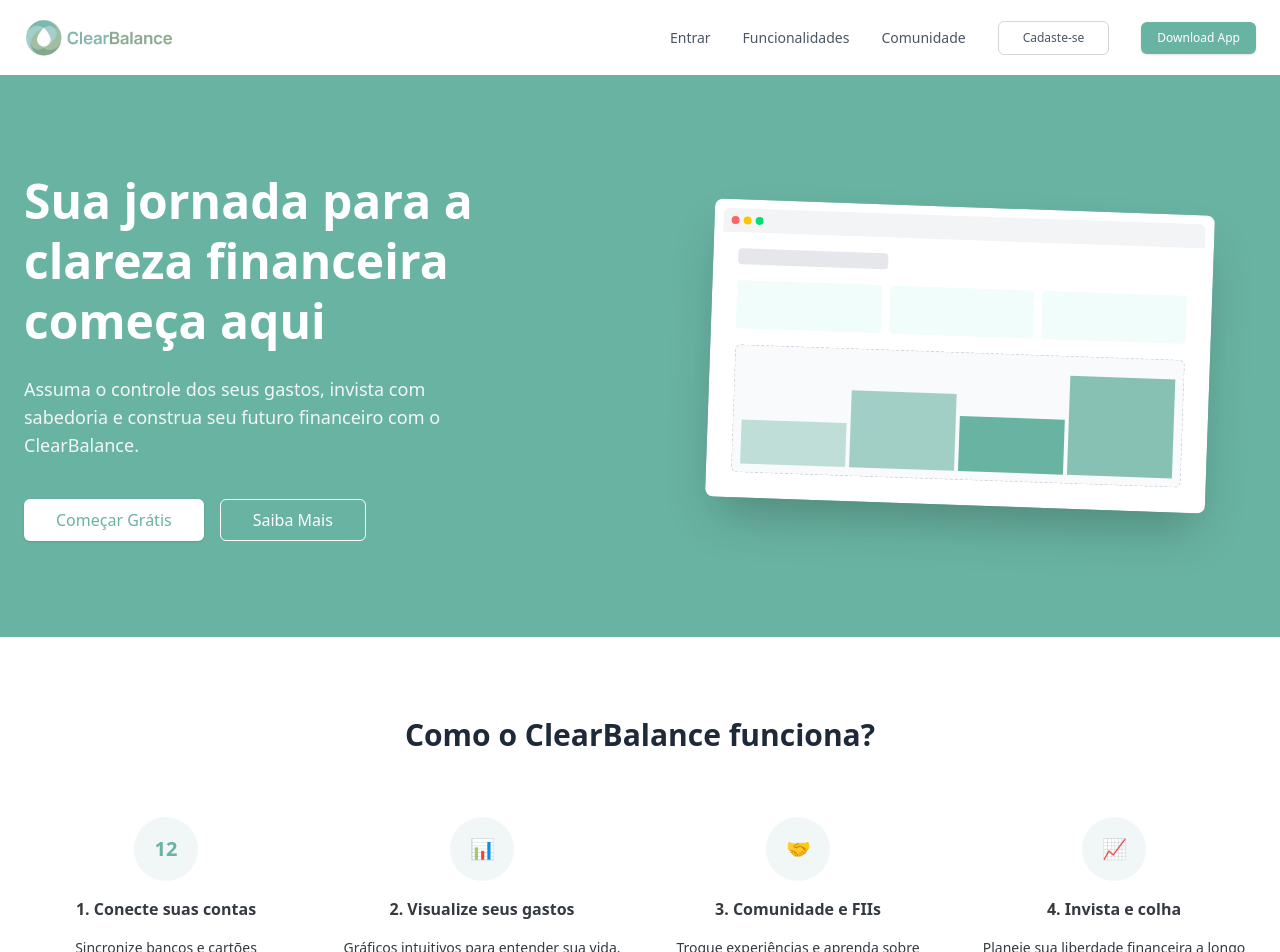
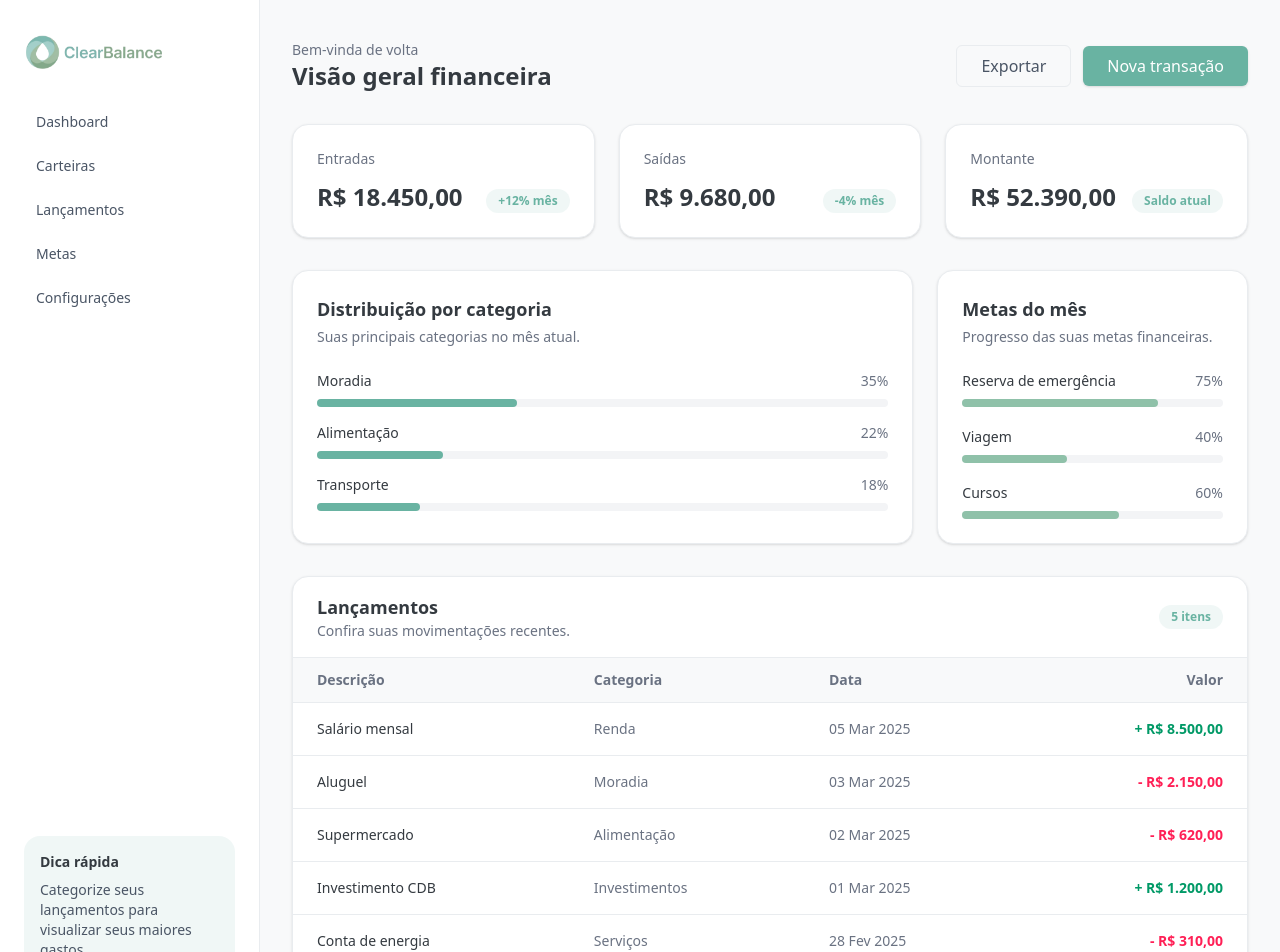
Before and after one commit to CaioSouzalimaa/clearbalance, a Next.js app: page / in a window 1280 px wide. Shown: the top 952 px of the page. Built offline with nearby package versions, Linux system fonts and the light colour scheme.

Commit message:
Add dashboard home layout

```diff
--- a/app/page.tsx
+++ b/app/page.tsx
@@ -1,160 +1,154 @@
-import Image from "next/image";
-import Link from "next/link";
-import { Button } from "@/components/ui/button";
+import { DashboardHeader } from "@/components/dashboard/dashboard-header";
+import { Sidebar } from "@/components/dashboard/sidebar";
+import { SummaryCard } from "@/components/dashboard/summary-card";
+import { TransactionsTable } from "@/components/dashboard/transactions-table";
+
+const summaryCards = [
+  {
+    title: "Entradas",
+    value: "R$ 18.450,00",
+    helper: "+12% mês",
+  },
+  {
+    title: "Saídas",
+    value: "R$ 9.680,00",
+    helper: "-4% mês",
+  },
+  {
+    title: "Montante",
+    value: "R$ 52.390,00",
+    helper: "Saldo atual",
+  },
+];
+
+const transactions = [
+  {
+    id: 1,
+    description: "Salário mensal",
+    category: "Renda",
+    date: "05 Mar 2025",
+    amount: "+ R$ 8.500,00",
+    type: "entrada" as const,
+  },
+  {
+    id: 2,
+    description: "Aluguel",
+    category: "Moradia",
+    date: "03 Mar 2025",
+    amount: "- R$ 2.150,00",
+    type: "saida" as const,
+  },
+  {
+    id: 3,
+    description: "Supermercado",
+    category: "Alimentação",
+    date: "02 Mar 2025",
+    amount: "- R$ 620,00",
+    type: "saida" as const,
+  },
+  {
+    id: 4,
+    description: "Investimento CDB",
+    category: "Investimentos",
+    date: "01 Mar 2025",
+    amount: "+ R$ 1.200,00",
+    type: "entrada" as const,
+  },
+  {
+    id: 5,
+    description: "Conta de energia",
+    category: "Serviços",
+    date: "28 Fev 2025",
+    amount: "- R$ 310,00",
+    type: "saida" as const,
+  },
+];
 
 export default function HomePage() {
   return (
-    <div className="min-h-screen bg-white font-sans text-foreground">
-      {/* --- NAVBAR --- */}
-      <nav className="flex items-center justify-between px-6 py-4 max-w-7xl mx-auto">
-        <Image
-          src="/logo.png"
-          alt="ClearBalance Logo"
-          width={150}
-          height={40}
-          className="object-contain"
-        />
-        <div className="hidden md:flex items-center gap-8 text-sm font-medium text-gray-600">
-          <Link href="#" className="hover:text-brand-teal transition-colors">
-            Entrar
-          </Link>
-          <Link href="#" className="hover:text-brand-teal transition-colors">
-            Funcionalidades
-          </Link>
-          <Link href="#" className="hover:text-brand-teal transition-colors">
-            Comunidade
-          </Link>
-          <Link href="/login">
-            <Button
-              variant="outline"
-              className="py-2 h-auto text-xs border-gray-300"
-            >
-              Cadaste-se
-            </Button>
-          </Link>
-          <Button className="bg-primary py-2 h-auto text-xs px-4">
-            Download App
-          </Button>
-        </div>
-      </nav>
+    <div className="min-h-screen bg-background text-foreground">
+      <div className="grid min-h-screen grid-cols-[260px_1fr]">
+        <Sidebar />
+        <main className="flex flex-col gap-8 bg-background px-8 py-10">
+          <DashboardHeader />
 
-      {/* --- HERO SECTION --- */}
-      <section className="bg-primary py-16 md:py-24 px-6">
-        <div className="max-w-7xl mx-auto grid md:grid-cols-2 gap-12 items-center">
-          <div className="text-white space-y-6">
-            <h1 className="text-4xl md:text-5xl font-bold leading-tight">
-              Sua jornada para a clareza financeira começa aqui
-            </h1>
-            <p className="text-lg text-white/90 max-w-md">
-              Assuma o controle dos seus gastos, invista com sabedoria e
-              construa seu futuro financeiro com o ClearBalance.
-            </p>
-            <div className="flex gap-4 pt-4">
-              <Button className="bg-white text-primary hover:bg-gray-100 px-8">
-                Começar Grátis
-              </Button>
-              <Button
-                variant="outline"
-                className="border-white text-white hover:bg-white/10 px-8"
-              >
-                Saiba Mais
-              </Button>
-            </div>
-          </div>
-          <div className="relative flex justify-center">
-            {/* Representação do Mockup do Dashboard */}
-            <div className="w-full max-w-125 bg-white rounded-lg shadow-2xl p-2 border border-white/20 overflow-hidden transform md:rotate-2 hover:rotate-0 transition-transform duration-500">
-              <div className="bg-gray-100 rounded-t-md h-6 w-full flex items-center px-2 gap-1">
-                <div className="w-2 h-2 rounded-full bg-red-400" />
-                <div className="w-2 h-2 rounded-full bg-yellow-400" />
-                <div className="w-2 h-2 rounded-full bg-green-400" />
-              </div>
-              <div className="p-4 bg-white space-y-4">
-                <div className="h-4 w-1/3 bg-gray-200 rounded" />
-                <div className="grid grid-cols-3 gap-2">
-                  <div className="h-12 bg-teal-50 rounded" />
-                  <div className="h-12 bg-teal-50 rounded" />
-                  <div className="h-12 bg-teal-50 rounded" />
-                </div>
-                <div className="h-32 w-full bg-gray-50 rounded-md border border-dashed border-gray-300 flex items-end p-2 gap-1">
-                  <div className="w-full bg-primary/40 h-[40%]" />
-                  <div className="w-full bg-primary/60 h-[70%]" />
-                  <div className="w-full bg-primary h-[50%]" />
-                  <div className="w-full bg-primary/80 h-[90%]" />
-                </div>
+          <section className="grid gap-6 md:grid-cols-3">
+            {summaryCards.map((card) => (
+              <SummaryCard key={card.title} {...card} />
+            ))}
+          </section>
+
+          <section className="grid gap-6 lg:grid-cols-[2fr_1fr]">
+            <div className="rounded-2xl border border-border bg-white p-6 shadow-sm">
+              <h2 className="text-lg font-semibold text-foreground">
+                Distribuição por categoria
+              </h2>
+              <p className="mt-1 text-sm text-gray-500">
+                Suas principais categorias no mês atual.
+              </p>
+              <div className="mt-6 space-y-4">
+                {[
+                  { label: "Moradia", value: "35%" },
+                  { label: "Alimentação", value: "22%" },
+                  { label: "Transporte", value: "18%" },
+                ].map((item) => (
+                  <div key={item.label} className="space-y-2">
+                    <div className="flex items-center justify-between text-sm">
+                      <span className="font-medium text-foreground">
+                        {item.label}
+                      </span>
+                      <span className="text-gray-500">{item.value}</span>
+                    </div>
+                    <div className="h-2 w-full rounded-full bg-gray-100">
+                      <div
+                        className="h-2 rounded-full bg-primary"
+                        style={{
+                          width: item.value,
+                        }}
+                      />
+                    </div>
+                  </div>
+                ))}
               </div>
             </div>
-          </div>
-        </div>
-      </section>
 
-      {/* --- HOW IT WORKS --- */}
-      <section className="py-20 px-6 max-w-7xl mx-auto">
-        <h2 className="text-3xl font-bold text-center text-gray-800 mb-16">
-          Como o ClearBalance funciona?
-        </h2>
-        <div className="grid md:grid-cols-4 gap-8">
-          {[
-            {
-              id: 1,
-              title: "Conecte suas contas",
-              desc: "Sincronize bancos e cartões automaticamente.",
-              icon: "12",
-            },
-            {
-              id: 2,
-              title: "Visualize seus gastos",
-              desc: "Gráficos intuitivos para entender sua vida.",
-              icon: "📊",
-            },
-            {
-              id: 3,
-              title: "Comunidade e FIIs",
-              desc: "Troque experiências e aprenda sobre fundos.",
-              icon: "🤝",
-            },
-            {
-              id: 4,
-              title: "Invista e colha",
-              desc: "Planeje sua liberdade financeira a longo prazo.",
-              icon: "📈",
-            },
-          ].map((item) => (
-            <div key={item.id} className="text-center space-y-4 group">
-              <div className="w-16 h-16 bg-[#F0F7F6] text-primary rounded-full flex items-center justify-center mx-auto text-xl font-bold group-hover:bg-primary group-hover:text-white transition-all">
-                {item.icon}
+            <div className="rounded-2xl border border-border bg-white p-6 shadow-sm">
+              <h2 className="text-lg font-semibold text-foreground">
+                Metas do mês
+              </h2>
+              <p className="mt-1 text-sm text-gray-500">
+                Progresso das suas metas financeiras.
+              </p>
+              <div className="mt-6 space-y-5">
+                {[
+                  { label: "Reserva de emergência", value: "75%" },
+                  { label: "Viagem", value: "40%" },
+                  { label: "Cursos", value: "60%" },
+                ].map((item) => (
+                  <div key={item.label} className="space-y-2">
+                    <div className="flex items-center justify-between text-sm">
+                      <span className="font-medium text-foreground">
+                        {item.label}
+                      </span>
+                      <span className="text-gray-500">{item.value}</span>
+                    </div>
+                    <div className="h-2 w-full rounded-full bg-gray-100">
+                      <div
+                        className="h-2 rounded-full bg-secondary"
+                        style={{
+                          width: item.value,
+                        }}
+                      />
+                    </div>
+                  </div>
+                ))}
               </div>
-              <h3 className="font-bold text-foreground">
-                {item.id}. {item.title}
-              </h3>
-              <p className="text-sm text-foreground leading-relaxed">
-                {item.desc}
-              </p>
             </div>
-          ))}
-        </div>
-      </section>
+          </section>
 
-      {/* --- CALL TO ACTION --- */}
-      <section className="px-6 pb-20">
-        <div className="max-w-5xl mx-auto bg-primary rounded-2xl p-12 text-center text-white space-y-6">
-          <h2 className="text-3xl font-bold">
-            Pronto para ter clareza financeira?
-          </h2>
-          <p className="text-white/80 max-w-lg mx-auto">
-            Junte-se aos milhares de usuários que transformaram suas vidas
-            financeiras com nossa plataforma.
-          </p>
-          <Button className="bg-white text-primary hover:bg-gray-100 px-10 py-6 text-lg">
-            Criar minha conta gratuita
-          </Button>
-        </div>
-      </section>
-
-      {/* --- FOOTER --- */}
-      <footer className="py-8 text-center text-foreground text-xs border-t border-gray-100">
-        <p>© 2025 ClearBalance. Todos os direitos reservados.</p>
-      </footer>
+          <TransactionsTable transactions={transactions} />
+        </main>
+      </div>
     </div>
   );
 }
--- /dev/null
+++ b/components/dashboard/dashboard-header.tsx
@@ -0,0 +1,20 @@
+import { Button } from "@/components/ui/button";
+
+export const DashboardHeader = () => {
+  return (
+    <header className="flex flex-wrap items-center justify-between gap-4">
+      <div>
+        <p className="text-sm font-medium text-gray-500">Bem-vinda de volta</p>
+        <h1 className="text-2xl font-semibold text-foreground">
+          Visão geral financeira
+        </h1>
+      </div>
+      <div className="flex items-center gap-3">
+        <Button variant="outline" className="border-border text-gray-600">
+          Exportar
+        </Button>
+        <Button>Nova transação</Button>
+      </div>
+    </header>
+  );
+};
--- /dev/null
+++ b/components/dashboard/sidebar.tsx
@@ -0,0 +1,43 @@
+import Image from "next/image";
+import Link from "next/link";
+
+const navItems = [
+  { label: "Dashboard", href: "#" },
+  { label: "Carteiras", href: "#" },
+  { label: "Lançamentos", href: "#" },
+  { label: "Metas", href: "#" },
+  { label: "Configurações", href: "#" },
+];
+
+export const Sidebar = () => {
+  return (
+    <aside className="flex h-full flex-col gap-8 border-r border-border bg-white px-6 py-8">
+      <div className="flex items-center gap-3">
+        <Image
+          src="/logo.png"
+          alt="ClearBalance"
+          width={140}
+          height={40}
+          className="object-contain"
+        />
+      </div>
+      <nav className="flex flex-col gap-2 text-sm font-medium text-gray-600">
+        {navItems.map((item) => (
+          <Link
+            key={item.label}
+            href={item.href}
+            className="rounded-lg px-3 py-2 transition-colors hover:bg-primary/10 hover:text-primary"
+          >
+            {item.label}
+          </Link>
+        ))}
+      </nav>
+      <div className="mt-auto rounded-2xl bg-primary/10 p-4 text-sm text-gray-600">
+        <p className="font-semibold text-foreground">Dica rápida</p>
+        <p className="mt-2">
+          Categorize seus lançamentos para visualizar seus maiores gastos.
+        </p>
+      </div>
+    </aside>
+  );
+};
--- /dev/null
+++ b/components/dashboard/summary-card.tsx
@@ -0,0 +1,25 @@
+import React from "react";
+
+interface SummaryCardProps {
+  title: string;
+  value: string;
+  helper: string;
+}
+
+export const SummaryCard: React.FC<SummaryCardProps> = ({
+  title,
+  value,
+  helper,
+}) => {
+  return (
+    <div className="rounded-2xl border border-border bg-white p-6 shadow-sm">
+      <p className="text-sm font-medium text-gray-500">{title}</p>
+      <div className="mt-3 flex items-end justify-between">
+        <p className="text-2xl font-semibold text-foreground">{value}</p>
+        <span className="rounded-full bg-primary/10 px-3 py-1 text-xs font-semibold text-primary">
+          {helper}
+        </span>
+      </div>
+    </div>
+  );
+};
--- /dev/null
+++ b/components/dashboard/transactions-table.tsx
@@ -0,0 +1,64 @@
+import React from "react";
+
+interface Transaction {
+  id: number;
+  description: string;
+  category: string;
+  date: string;
+  amount: string;
+  type: "entrada" | "saida";
+}
+
+interface TransactionsTableProps {
+  transactions: Transaction[];
+}
+
+export const TransactionsTable: React.FC<TransactionsTableProps> = ({
+  transactions,
+}) => {
+  return (
+    <div className="rounded-2xl border border-border bg-white shadow-sm">
+      <div className="flex items-center justify-between border-b border-border px-6 py-4">
+        <div>
+          <h2 className="text-lg font-semibold text-foreground">Lançamentos</h2>
+          <p className="text-sm text-gray-500">
+            Confira suas movimentações recentes.
+          </p>
+        </div>
+        <span className="rounded-full bg-primary/10 px-3 py-1 text-xs font-semibold text-primary">
+          {transactions.length} itens
+        </span>
+      </div>
+      <div className="overflow-x-auto">
+        <table className="min-w-full text-sm">
+          <thead className="bg-background text-left text-gray-500">
+            <tr>
+              <th className="px-6 py-3 font-semibold">Descrição</th>
+              <th className="px-6 py-3 font-semibold">Categoria</th>
+              <th className="px-6 py-3 font-semibold">Data</th>
+              <th className="px-6 py-3 font-semibold text-right">Valor</th>
+            </tr>
+          </thead>
+          <tbody>
+            {transactions.map((item) => (
+              <tr key={item.id} className="border-t border-border">
+                <td className="px-6 py-4 font-medium text-foreground">
+                  {item.description}
+                </td>
+                <td className="px-6 py-4 text-gray-500">{item.category}</td>
+                <td className="px-6 py-4 text-gray-500">{item.date}</td>
+                <td
+                  className={`px-6 py-4 text-right font-semibold ${
+                    item.type === "entrada" ? "text-emerald-600" : "text-rose-500"
+                  }`}
+                >
+                  {item.amount}
+                </td>
+              </tr>
+            ))}
+          </tbody>
+        </table>
+      </div>
+    </div>
+  );
+};
```
